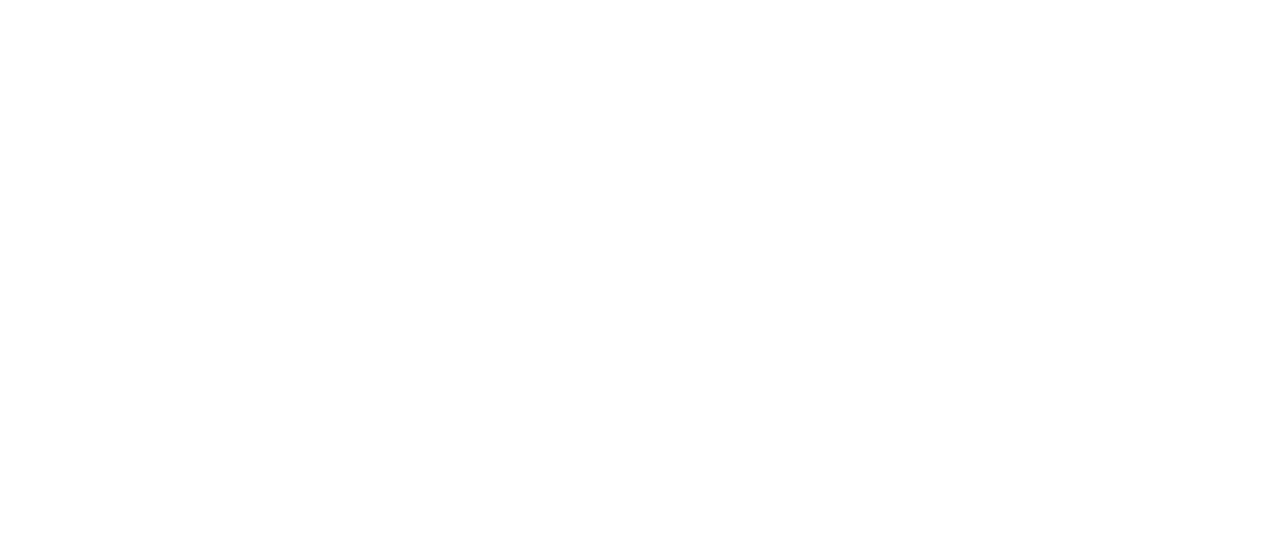
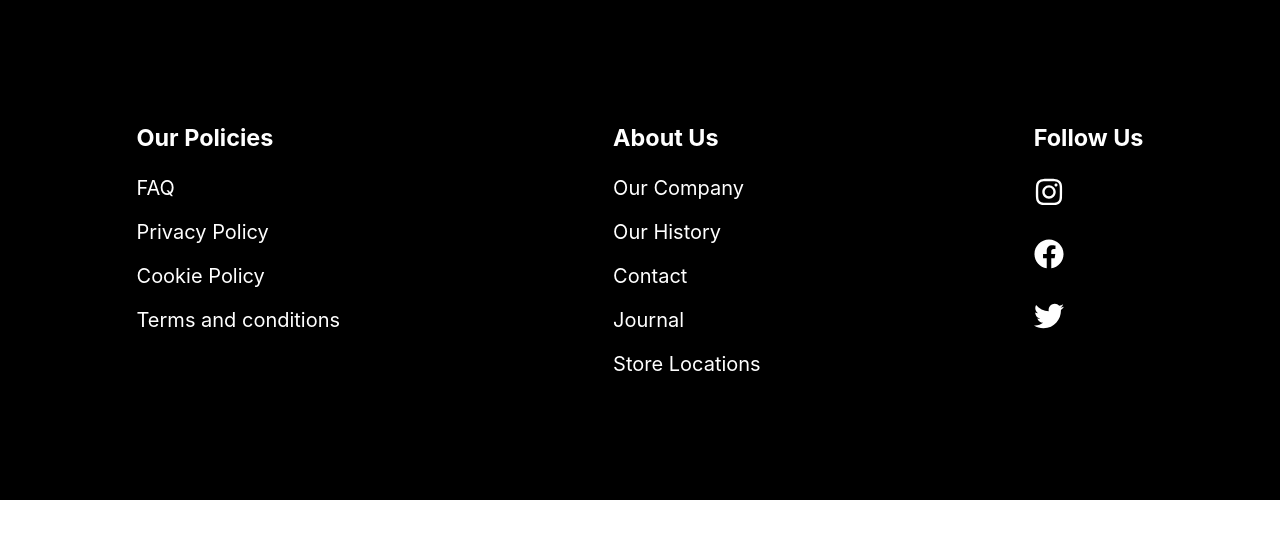
Before and after one commit to RiddickAngiela/front-end-movie, a React (Create React App) app: page /about in a window 1280 px wide. Shown: the top 538 px of the page. Built offline with nearby package versions, Linux system fonts and the light colour scheme.

Commit message:
Created the footer

```diff
--- a/package.json
+++ b/package.json
@@ -8,6 +8,7 @@
     "@testing-library/user-event": "^13.5.0",
     "react": "^18.2.0",
     "react-dom": "^18.2.0",
+    "react-icons": "^4.6.0",
     "react-router-dom": "^6.4.3",
     "react-scripts": "5.0.1",
     "web-vitals": "^2.1.4"
--- a/src/App.css
+++ b/src/App.css
@@ -36,3 +36,31 @@
     transform: rotate(360deg);
   }
 }
+
+#sm-cont{
+  display: flex;
+  padding-top: 100px;
+  justify-content: space-around;
+  font-size: 20px;
+
+}
+#footer-container {
+  background-color: black;
+  color:white;
+  height: 500px;
+
+}
+.card-des{
+  margin: 100px 450px;
+  padding: 50px 200px;
+  box-shadow: 0 4px 8px 0 rgba(0, 0, 0, 0.2);
+  transition: 0.3s;
+  border-radius: 40px;
+  text-align: center;
+  font-size: 26px;
+}
+.card-des img{
+width: 350px;
+height: 450px;
+
+}
--- a/src/components/Description.js
+++ b/src/components/Description.js
@@ -1,11 +1,10 @@
 import React from 'react'
+import {useState,useEffect} from 'react'
+import { useParams } from 'react-router-dom'
 
 function Description() {
-  return (
-    <div>
 
-    </div>
-  )
+
 }
 
 export default Description
--- a/src/components/Footer.js
+++ b/src/components/Footer.js
@@ -1,9 +1,41 @@
 import React from 'react'
+
+import {FaInstagram,FaFacebook,FaTwitter} from "react-icons/fa"
 
 function Footer() {
   return (
     <div>
+        <div id="footer-container">
+        <div id='sm-cont'>
+      <div id ='policies'>
+        <h3>Our Policies</h3>
+        <p>FAQ</p>
+        <p>Privacy Policy</p>
+        <p>Cookie Policy</p>
+        <p>Terms and conditions</p>
 
+
+      </div>
+      <div id='About us'>
+        <h3>About Us</h3>
+        <p>Our Company</p>
+        <p>Our History</p>
+        <p>Contact</p>
+        <p>Journal</p>
+        <p>Store Locations</p>
+      </div>
+      <div>
+        <h3>Follow Us</h3>
+        <div className='icons'>
+        <h2><FaInstagram/></h2>
+        <h2><FaFacebook/></h2>
+        <h2><FaTwitter/></h2>
+        </div>
+      </div>
+      </div>
+
+
+    </div>
     </div>
   )
 }
```
Also changed, not shown: 1 other file (tests, documents, lock files or other folders).
